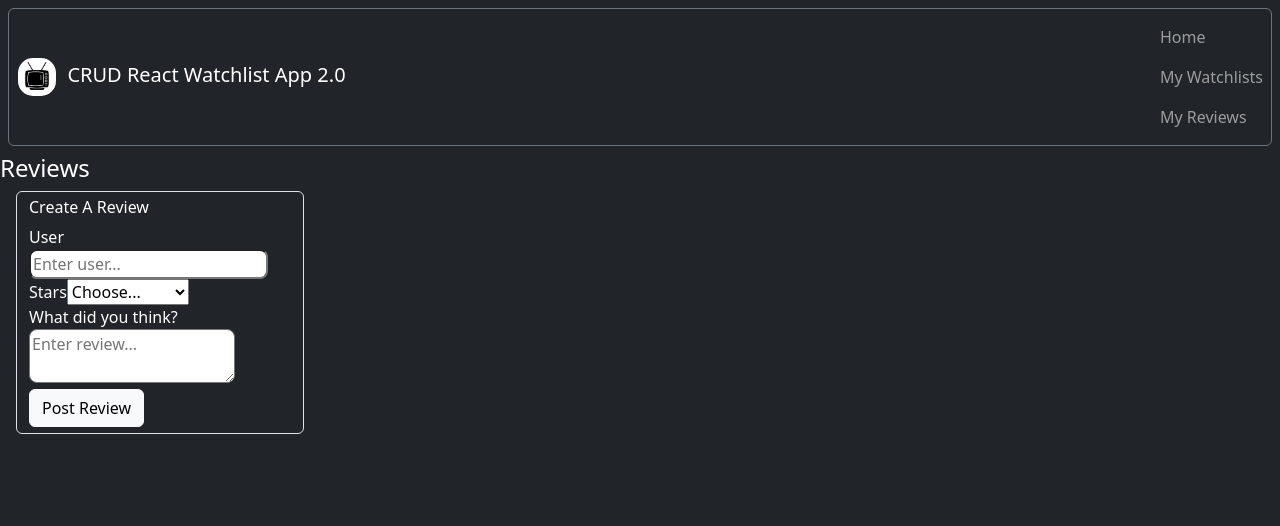
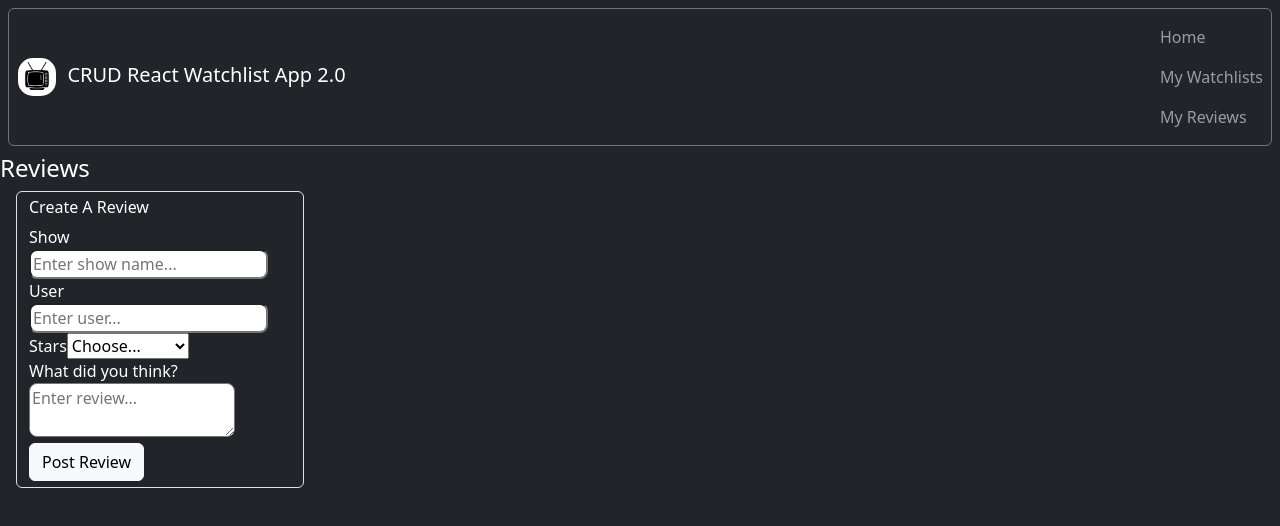
Before and after one commit to alfav23/Week-16-Final-App, a React (Create React App) app: page /reviews in a window 1280 px wide. Shown: the top 526 px of the page. Built offline with nearby package versions, Linux system fonts and the light colour scheme.

Commit message:
fixed reviews function

```diff
--- a/src/App.js
+++ b/src/App.js
@@ -14,14 +14,15 @@ export default class App extends React.Component {
     this.state ={
       reviews:[]
     }
+    console.log(this.state);
   }
 
-  addReview = (user, stars, content, date) => {
+  addReview = (show, user, stars, content, date) => {
     const updatedReviews = {
-    ...this.state, reviews: [...this.state.reviews, {user: user, stars: stars, content: content, date: date}]
+    ...this.state, reviews: [...this.state.reviews, {show: show, user: user, stars: stars, content: content, date: date}]
     };
-    this.setReviews(updatedReviews);
-    console.log(`Updated Reviews`, updatedReviews);
+    this.setState(updatedReviews);
+    console.log(`Updated Reviews`, updatedReviews, this.state.reviews);
     return updatedReviews;
 };
   render(){
--- a/src/components/reviewForm.js
+++ b/src/components/reviewForm.js
@@ -1,6 +1,7 @@
 import React, {useState} from "react";
 
 export default function ReviewForm (props) {
+    const [show, setShow] = useState('');
     const [user, setUser] = useState('');
     const [stars, setStars] = useState(0);
     const [content, setContent] = useState('');
@@ -8,10 +9,11 @@ export default function ReviewForm (props) {
 
     const onSubmit = (e) => {
         e.preventDefault();
-        console.log(user, stars, content, date)
+        console.log(show, user, stars, content, date)
         // passing values into addReview call for them to be updated and displayed
-        props.addReview(user, stars, content, date);
+        props.addReview(show, user, stars, content, date);
         // reset inputs to empty
+        setShow('');
         setUser('');
         setStars(0);
         setContent('');
@@ -21,6 +23,14 @@ export default function ReviewForm (props) {
         <div>
             <form className=" review-form form-control bg-dark text-white">
                 <h6>Create A Review</h6>
+                <label>Show</label>
+                <input
+                    placeholder="Enter show name..."
+                    type="text"
+                    onChange={(e) => setShow(e.target.value)}
+                    value={show}>
+                </input>
+                <br></br>
                 <label>User</label>
                 <input
                     placeholder="Enter user..."
@@ -30,7 +40,7 @@ export default function ReviewForm (props) {
                 </input>
                 <br></br>
                 <label>Stars</label>
-                <select onSelect={(e) => setStars(e.target.value)} defaultValue={stars} className="custom-select">
+                <select onChange={(e) => setStars(e.target.value)} defaultValue={stars} className="custom-select">
                         {/* options correspond to values to later populate in  review  */}
                         <option value='0'>Choose...</option>
                         <option value="1">⭐</option>
@@ -50,7 +60,7 @@ export default function ReviewForm (props) {
                     value={content}>
                 </textarea>
                 <br></br>
-                <button className="btn btn-light" onSubmit={onSubmit}>Post Review</button>
+                <button className="btn btn-light" onClick={onSubmit}>Post Review</button>
             </form>
         </div>
     )
--- a/src/components/reviews.js
+++ b/src/components/reviews.js
@@ -2,7 +2,7 @@ import React from "react";
 import ReviewForm from "./reviewForm";
 
 export default function Reviews(props){
-    const {watchlists, addReview, reviews} = props;
+    const {addReview, reviews} = props;
     console.log(reviews);
     return(
         <div>
@@ -10,12 +10,15 @@ export default function Reviews(props){
             <ReviewForm addReview = {addReview}/>
             {/* map out reviews */}
             {reviews.map((review, index) => (
-                <div review = {review} key = {index} className="card bg-dark text-white">
-                    <div className="card-title"></div>
-                        <h4> Review for {watchlists.show.name}</h4>
-                        <h6 className="text-end"> {review.user} </h6>
-                        <h6 className="text-end"> {review.date} </h6>
+                <div review = {review} key = {index} className="card bg-dark border border-light text-white">
+                    <div className="card-title">
+                        <h4> Review for {review.show}</h4>
+                        <h6 className="m-2 text-start"> by {review.user} </h6>
+                        <h6 className="m-2 text-start"> {review.date.toString()}</h6>
+                    </div>
+                        <p className="m-2">Stars: {review.stars}</p>
                         <p className="card-body">{review.content}</p>
+                        <button className="btn btn-secondary">Delete Review</button>
                 </div>
             ))}
         </div>
```
